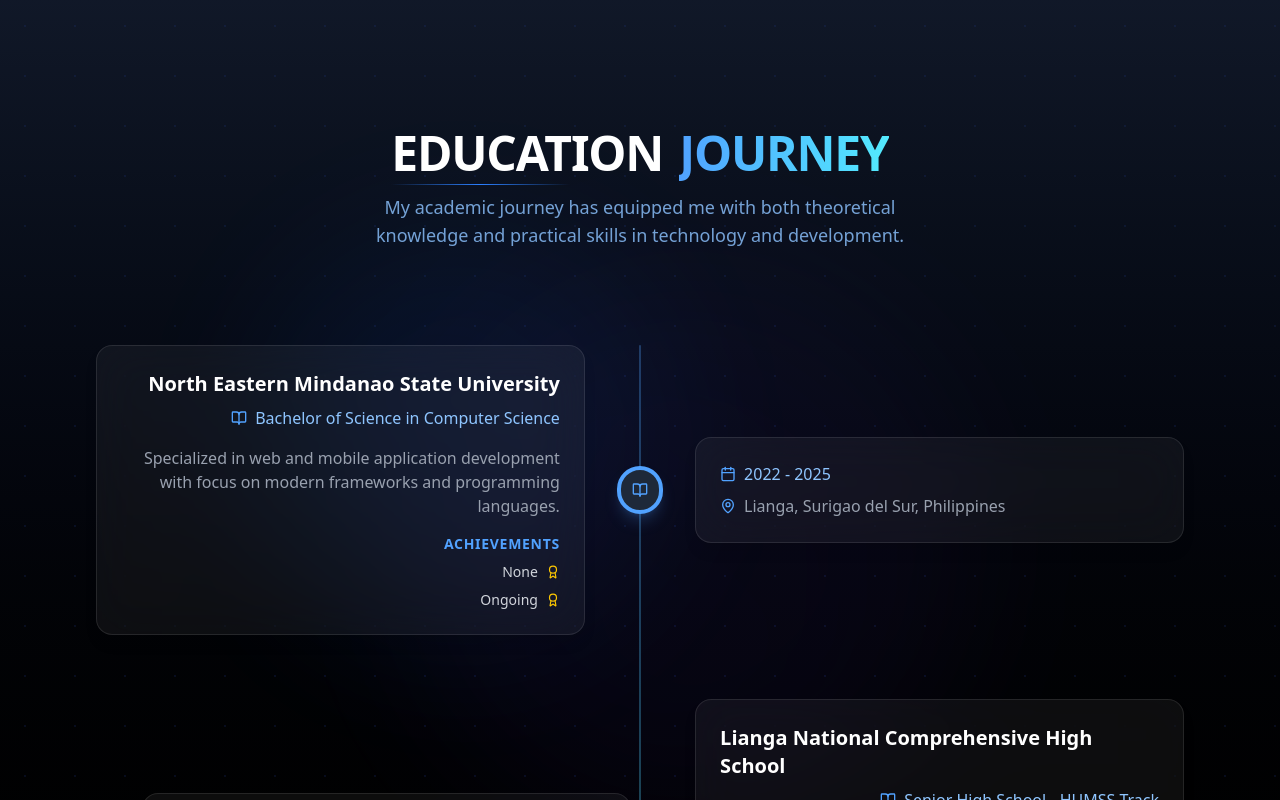
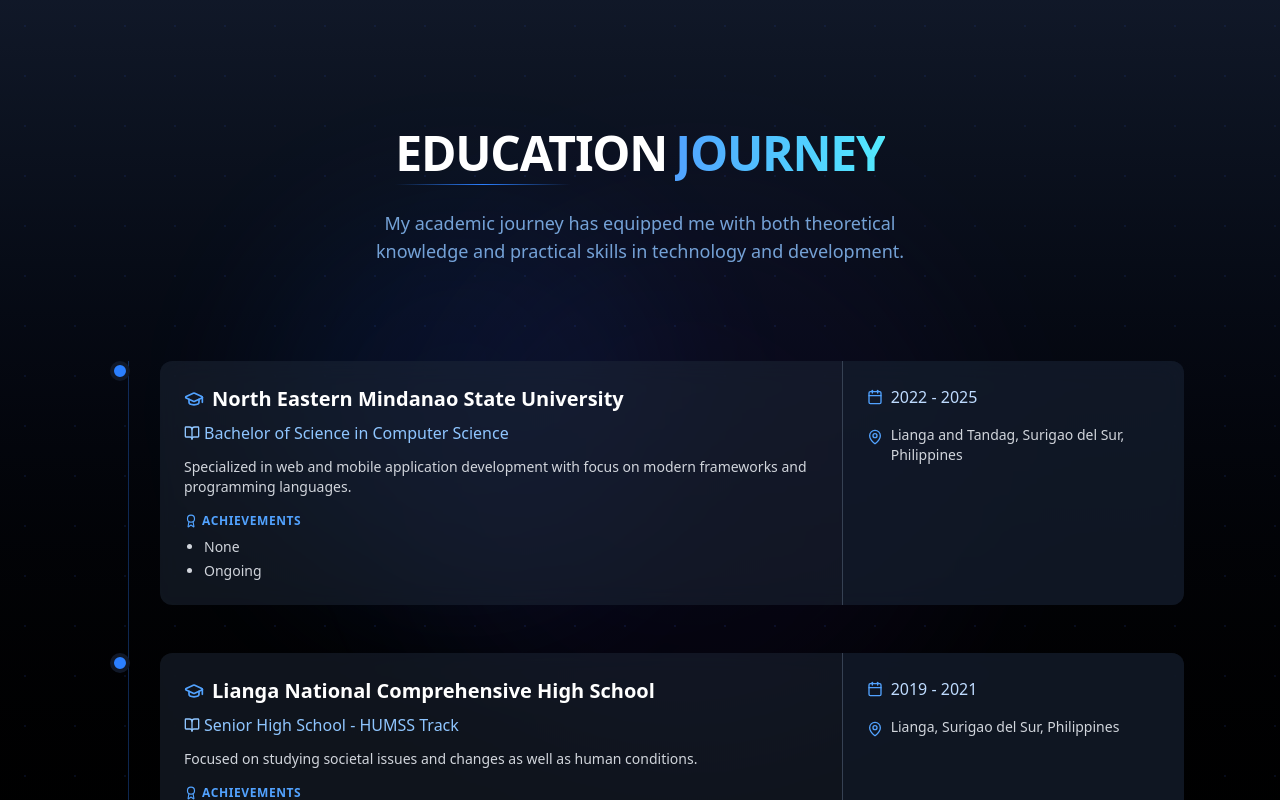
Before and after one commit to KSCervantes/Typescript_Portfolio, a React (Vite) app: page / in a window 1280 px wide. Shown: the part 2280-3080 px from the top of the page. Built offline with nearby package versions, Linux system fonts and the light colour scheme.

Commit message:
Update Schools.tsx

```diff
--- a/src/components/Schools.tsx
+++ b/src/components/Schools.tsx
@@ -1,5 +1,5 @@
 import { motion } from "framer-motion";
-import { BookOpen, Calendar, Award, MapPin } from "lucide-react";
+import { BookOpen, Calendar, Award, MapPin, GraduationCap } from "lucide-react";
 
 export default function Schools() {
   // Array of school data
@@ -9,7 +9,7 @@
       name: "North Eastern Mindanao State University",
       degree: "Bachelor of Science in Computer Science",
       year: "2022 - 2025",
-      location: "Lianga, Surigao del Sur, Philippines",
+      location: "Lianga and Tandag, Surigao del Sur, Philippines",
       description: "Specialized in web and mobile application development with focus on modern frameworks and programming languages.",
       achievements: ["None", "Ongoing"]
     },
@@ -18,7 +18,7 @@
       name: "Lianga National Comprehensive High School",
       degree: "Senior High School - HUMSS Track",
       year: "2019 - 2021",
-      location: "Lianga,Surigao del Sur, Philippines",
+      location: "Lianga, Surigao del Sur, Philippines",
       description: "Focused on studying societal issues and changes as well as human conditions.",
       achievements: ["Diploma", "Graduated with Honors"]
     }
@@ -50,7 +50,7 @@
       id="education"
       className="py-16 sm:py-32 bg-gradient-to-b from-gray-900 to-black text-white relative overflow-hidden"
     >
-      {/* Enhanced background elements */}
+      {/* Keeping the original background elements */}
       <div className="absolute inset-0 overflow-hidden">
         {/* Gradient grid background */}
         <div className="absolute inset-0 bg-[radial-gradient(#1e3a8a_1px,transparent_1px)] bg-[size:50px_50px] opacity-20"></div>
@@ -86,7 +86,7 @@
         variants={containerVariants}
         className="container mx-auto px-4 sm:px-6 lg:px-8 max-w-6xl relative z-10"
       >
-        {/* Heading */}
+        {/* Heading - Matching About Section Style */}
         <motion.div
           variants={itemVariants}
           className="flex flex-col items-center mb-16 sm:mb-24"
@@ -94,9 +94,7 @@
           <div className="relative mb-4">
             <h2 className="text-4xl sm:text-5xl font-bold tracking-tight text-center">
               <span className="text-white">EDUCATION</span>
-              <span className="text-transparent bg-clip-text bg-gradient-to-r from-blue-400 to-cyan-300 ml-2 sm:ml-4">
-                JOURNEY
-              </span>
+              <span className="text-transparent bg-clip-text bg-gradient-to-r from-blue-400 to-cyan-300 ml-2">JOURNEY</span>
             </h2>
             <motion.div
               initial={{ width: 0 }}
@@ -105,101 +103,74 @@
               className="h-px w-full bg-gradient-to-r from-transparent via-blue-500 to-transparent absolute -bottom-2 left-0"
             ></motion.div>
           </div>
-          <p className="text-blue-300/80 text-base sm:text-lg max-w-md sm:max-w-xl text-center">
+          <p className="text-blue-300/80 text-base sm:text-lg max-w-md sm:max-w-xl text-center mt-4">
             My academic journey has equipped me with both theoretical knowledge
             and practical skills in technology and development.
           </p>
         </motion.div>
 
-        {/* Schools List */}
+        {/* Timeline Container - New Style */}
         <div className="relative">
-          {/* Timeline center line */}
-          <div className="absolute left-1/2 transform -translate-x-1/2 h-full w-0.5 bg-gradient-to-b from-blue-400 to-cyan-300 opacity-30 rounded-full hidden sm:block"></div>
+          {/* Vertical line */}
+          <div className="absolute left-8 top-0 bottom-0 w-px bg-blue-500/30 hidden md:block"></div>
 
           {/* School Items */}
-          <div className="space-y-12 sm:space-y-16">
-            {schools.map((school, index) => (
+          <div className="space-y-12">
+            {schools.map((school) => (
               <motion.div
                 key={school.id}
                 variants={itemVariants}
-                className="flex flex-col sm:flex-row items-center"
+                className="relative"
               >
-                {/* Left side for even items */}
-                <div
-                  className={`w-full sm:w-1/2 ${
-                    index % 2 === 0
-                      ? "sm:pr-8 text-center sm:text-right"
-                      : "sm:order-last sm:pl-8 text-center sm:text-left"
-                  }`}
-                >
-                  <div className="backdrop-filter backdrop-blur-xl bg-white/5 p-4 sm:p-6 rounded-2xl border border-white/10 shadow-lg relative overflow-hidden group transition-all duration-300 hover:shadow-blue-900/20 hover:border-blue-500/30">
-                    <h3 className="text-lg sm:text-xl font-bold text-white mb-2">
-                      {school.name}
-                    </h3>
-                    <div className="flex items-center mb-4 justify-center sm:justify-end gap-2">
-                      <BookOpen size={16} className="text-blue-400" />
-                      <p className="text-blue-300 font-medium">{school.degree}</p>
+                {/* Timeline dot */}
+                <div className="absolute left-6 top-0 transform -translate-x-1/2 hidden md:block">
+                  <div className="w-5 h-5 rounded-full bg-blue-500 border-4 border-gray-900"></div>
                 </div>
-                    <p className="text-gray-400 text-sm sm:text-base mb-4">
-                      {school.description}
-                    </p>
+
+                {/* Card */}
+                <div className="md:ml-16 backdrop-blur-md bg-gray-800/50 rounded-xl overflow-hidden">
+                  <div className="flex flex-col md:flex-row">
+                    {/* Left side with school info */}
+                    <div className="md:w-2/3 p-6 border-b md:border-b-0 md:border-r border-gray-700">
+                      <div className="flex items-center mb-2">
+                        <GraduationCap size={20} className="text-blue-400 mr-2" />
+                        <h3 className="text-xl font-bold text-white">{school.name}</h3>
+                      </div>
+
+                      <div className="flex items-center mb-3 text-blue-300">
+                        <BookOpen size={16} className="mr-1" />
+                        <p className="font-medium">{school.degree}</p>
+                      </div>
+
+                      <p className="text-gray-300 mb-4 text-sm">{school.description}</p>
 
                       {/* Achievements */}
-                    <div className="mt-4">
-                      <h4 className="text-xs sm:text-sm uppercase tracking-wider text-blue-400 mb-2 font-semibold">
+                      <div>
+                        <h4 className="text-xs uppercase tracking-wider text-blue-400 mb-2 font-semibold flex items-center">
+                          <Award size={14} className="mr-1" />
                           Achievements
                         </h4>
-                      <ul className="space-y-2">
+                        <ul className="pl-5 space-y-1">
                           {school.achievements.map((achievement, i) => (
-                          <li
-                            key={i}
-                            className="flex items-center gap-2 justify-center sm:justify-end"
-                          >
-                            <span className="text-gray-300 text-sm">
+                            <li key={i} className="text-gray-300 text-sm list-disc">
                               {achievement}
-                            </span>
-                            <Award
-                              size={14}
-                              className="text-yellow-400 flex-shrink-0"
-                            />
                             </li>
                           ))}
                         </ul>
                       </div>
                     </div>
+
+                    {/* Right side with year and location */}
+                    <div className="md:w-1/3 p-6 bg-gray-900/50">
+                      <div className="flex items-center mb-4">
+                        <Calendar size={16} className="text-blue-400 mr-2" />
+                        <p className="text-blue-200">{school.year}</p>
                       </div>
 
-                {/* Center timeline dot */}
-                <div className="relative flex items-center justify-center w-10 h-10 sm:w-12 sm:h-12 rounded-full bg-gray-800 border-4 border-blue-400 shadow-lg shadow-blue-400/20 z-10 my-4 sm:my-0">
-                  <BookOpen size={16} className="text-blue-400" />
+                      <div className="flex items-start">
+                        <MapPin size={16} className="text-blue-400 mr-2 mt-1 flex-shrink-0" />
+                        <p className="text-gray-300 text-sm">{school.location}</p>
                       </div>
-
-                {/* Right side for odd items */}
-                <div
-                  className={`w-full sm:w-1/2 ${
-                    index % 2 === 0
-                      ? "sm:order-last sm:pl-8 text-center sm:text-left"
-                      : "sm:pr-8 text-center sm:text-right"
-                  }`}
-                >
-                  <div className="backdrop-filter backdrop-blur-xl bg-white/5 p-4 sm:p-6 rounded-2xl border border-white/10 shadow-lg">
-                    <div className="flex items-center gap-2 mb-2 justify-center sm:justify-start">
-                      <Calendar
-                        size={16}
-                        className="text-blue-400 flex-shrink-0"
-                      />
-                      <p className="text-blue-300 text-sm sm:text-base">
-                        {school.year}
-                      </p>
-                    </div>
-                    <div className="flex items-center gap-2 justify-center sm:justify-start">
-                      <MapPin
-                        size={16}
-                        className="text-blue-400 flex-shrink-0"
-                      />
-                      <p className="text-gray-400 text-sm sm:text-base">
-                        {school.location}
-                      </p>
                     </div>
                   </div>
                 </div>
```
Lines whose indentation alone changed are shown as unchanged.
